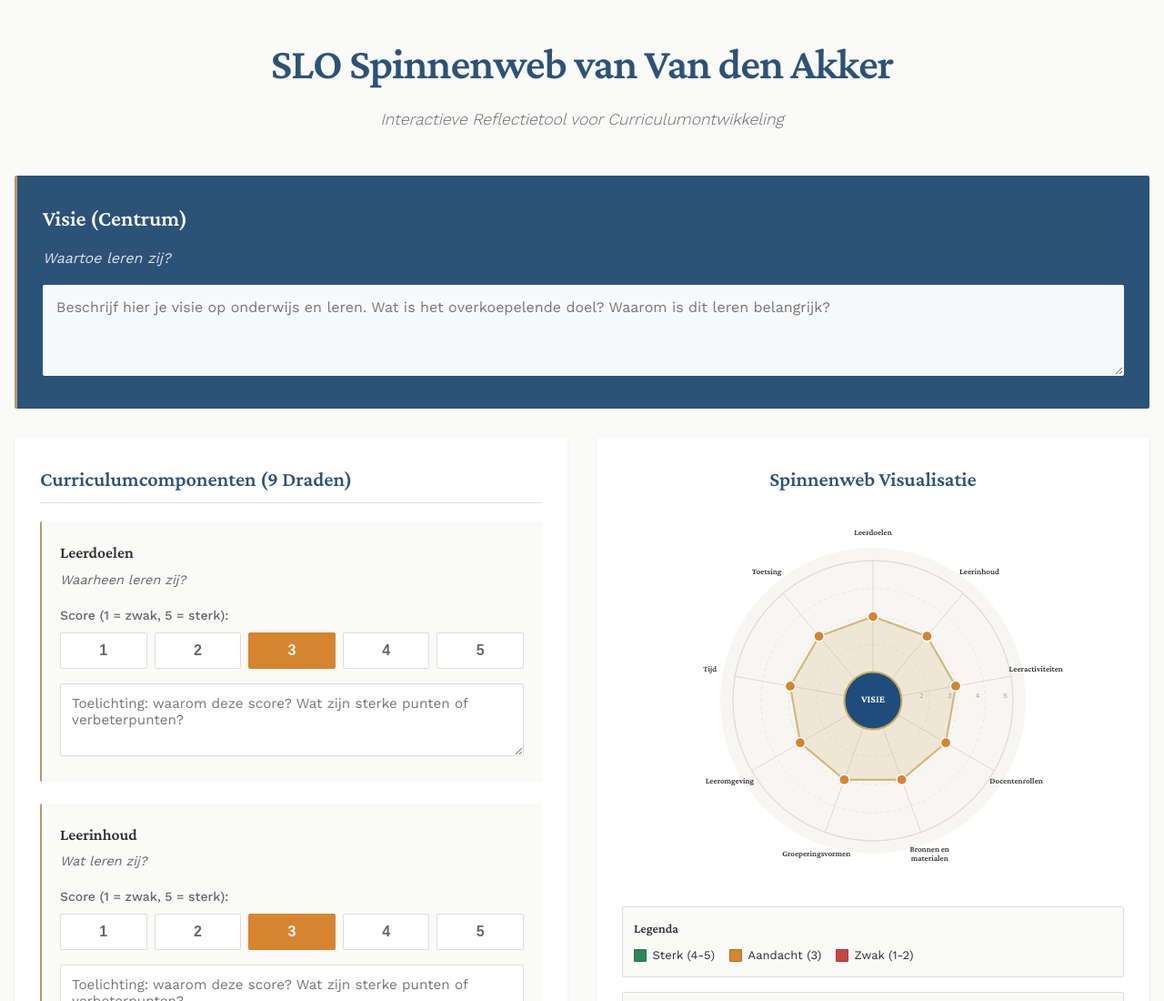
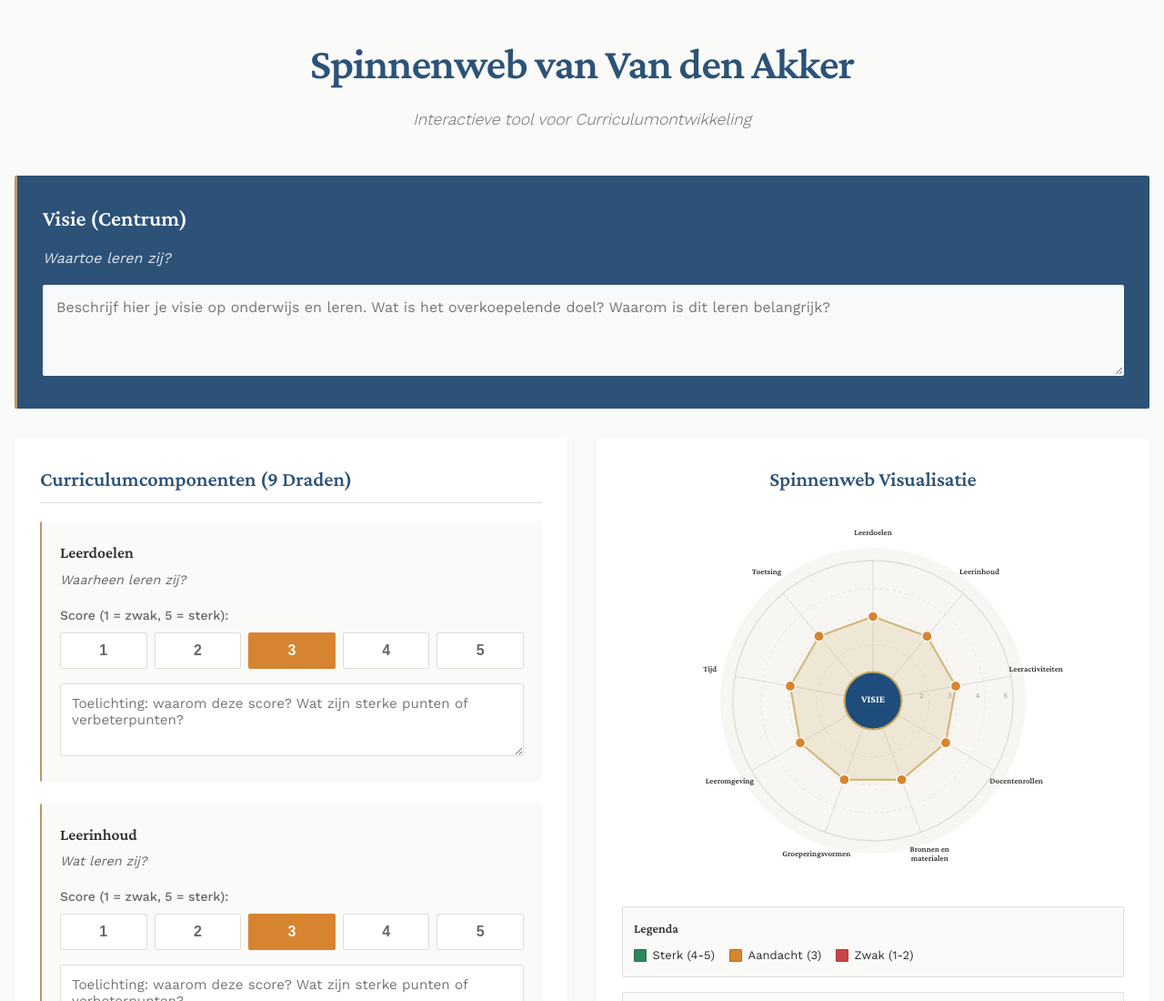
Before and after one commit to juriaan96/juriaan96.github.io, a plain HTML site: page index.html in a window 1280 px wide. Shown: the top 1100 px of the page at 91% size. Drawn offline with nearby package versions, Linux system fonts and the light colour scheme.

Commit message:
Remove 'SLO' from title and header text

```diff
--- a/index.html
+++ b/index.html
@@ -3,7 +3,7 @@
 <head>
     <meta charset="UTF-8">
     <meta name="viewport" content="width=device-width, initial-scale=1.0">
-    <title>SLO Spinnenweb van Van den Akker - Interactieve Reflectietool</title>
+    <title>Spinnenweb van Van den Akker - Interactieve Reflectietool</title>
     <link rel="preconnect" href="https://fonts.googleapis.com">
     <link rel="preconnect" href="https://fonts.gstatic.com" crossorigin>
     <link href="https://fonts.googleapis.com/css2?family=Crimson+Pro:wght@400;600;700&family=Work+Sans:wght@300;400;500;600&display=swap" rel="stylesheet">
@@ -550,8 +550,8 @@
     <div class="container">
         <!-- Header -->
         <header role="banner">
-            <h1>SLO Spinnenweb van Van den Akker</h1>
-            <p class="subtitle">Interactieve Reflectietool voor Curriculumontwikkeling</p>
+            <h1>Spinnenweb van Van den Akker</h1>
+            <p class="subtitle">Interactieve tool voor Curriculumontwikkeling</p>
         </header>
 
         <!-- Visie Sectie (Centrum van het Spinnenweb) -->
```
